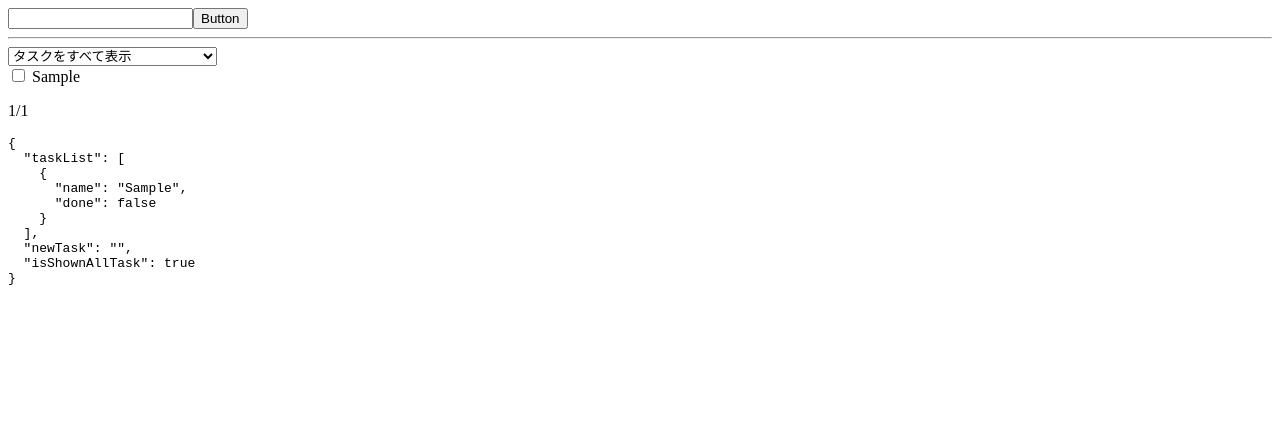
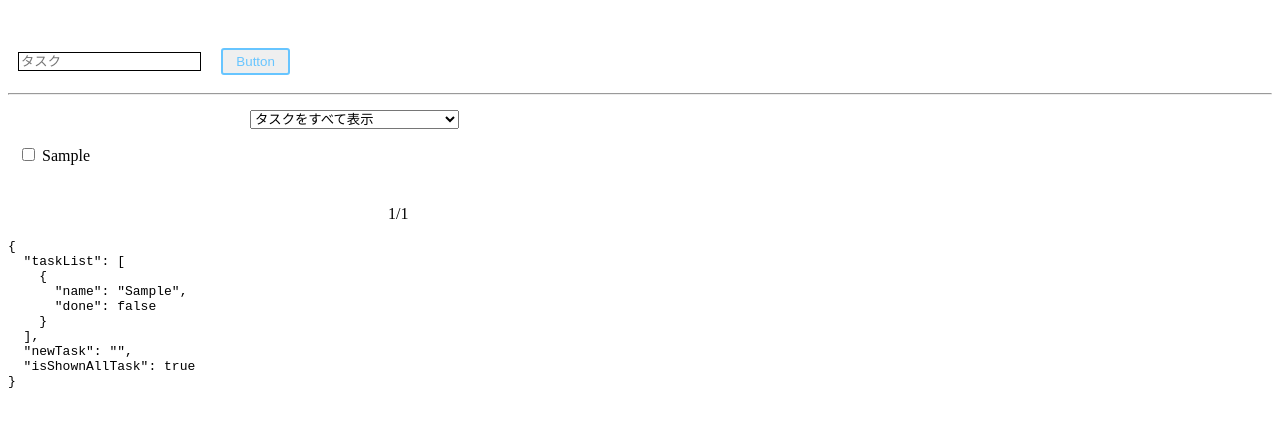
Before and after one commit to satopocket/todo-app, a Vue app: page / in a window 1280 px wide. Both pictures are taken after typing "Sample" into the empty fields and a click on the button "Button". Shown: the top 426 px of the page. Built offline with nearby package versions, Linux system fonts and the light colour scheme.

Commit message:
スタイル修正

```diff
--- a/src/App.vue
+++ b/src/App.vue
@@ -1,21 +1,30 @@
 <template>
   <div id="app">
     <form @submit.prevent="addTask()">
-      <input type="text" v-model="newTask" />
-      <button>Button</button>
+      <input type="text" v-model="newTask" placeholder="タスク" class="input" />
+      <button class="button">Button</button>
     </form>
     <hr />
-    <select v-model="isShownAllTask">
+    <select v-model="isShownAllTask" class="select-box">
       <option :value="true">タスクをすべて表示</option>
       <option :value="false">完了済みのタスクを表示しない</option>
     </select>
-    <div class="task-list" v-for="task in taskList" :key="task.name">
-      <label v-if="isShow(task.done)" class="task-list__item">
-        <input type="checkbox" v-model="task.done" />
-        {{ task.name }}
-      </label>
+    <div class="task-list">
+      <template v-for="task in taskList">
+        <label
+          v-if="isShow(task.done)"
+          class="task-list__item"
+          :key="task.name"
+        >
+          <input type="checkbox" v-model="task.done" />
+          {{ task.name }}
+          <br />
+        </label>
+      </template>
+      <p class="task-count" v-cloak>
+        {{ showTaskCount }}/{{ taskList.length }}
+      </p>
     </div>
-    <p class="task-count" v-cloak>{{ showTaskCount }}/{{ taskList.length }}</p>
     <pre>{{ $data }}</pre>
   </div>
 </template>
@@ -71,24 +80,44 @@ export default Vue.extend({
 </script>
 
 <style lang="scss" scoped>
-@mixin flex-vender() {
-  display: flex;
-}
-.task-list {
-  @include flex-vender;
-  flex-direction: column;
-  align-items: left;
-  &__item {
-    width: 270px;
-    text-align: left;
-    $element: #{&};
-    &--checked {
-      @extend #{$element};
-      color: #85a6c6;
-    }
-  }
-}
 [v-cloak] {
   display: none;
 }
+
+.button {
+  display: inline-block;
+  padding: 0.3em 1em;
+  text-decoration: none;
+  color: #67c5ff;
+  border: solid 2px #67c5ff;
+  border-radius: 3px;
+  transition: 0.4s;
+  margin: 40px 0px 10px 20px;
+
+  &:hover {
+    background: #67c5ff;
+    color: white;
+  }
+}
+
+.input {
+  border: 1px solid;
+  margin: 40px 0px 10px 10px;
+}
+
+.select-box {
+  position: absolute;
+  top: 110px;
+  left: 250px;
+}
+
+.task-list {
+  margin-top: 50px;
+  margin-left: 10px;
+}
+
+.task-count {
+  margin-top: 40px;
+  margin-left: 370px;
+}
 </style>
```
